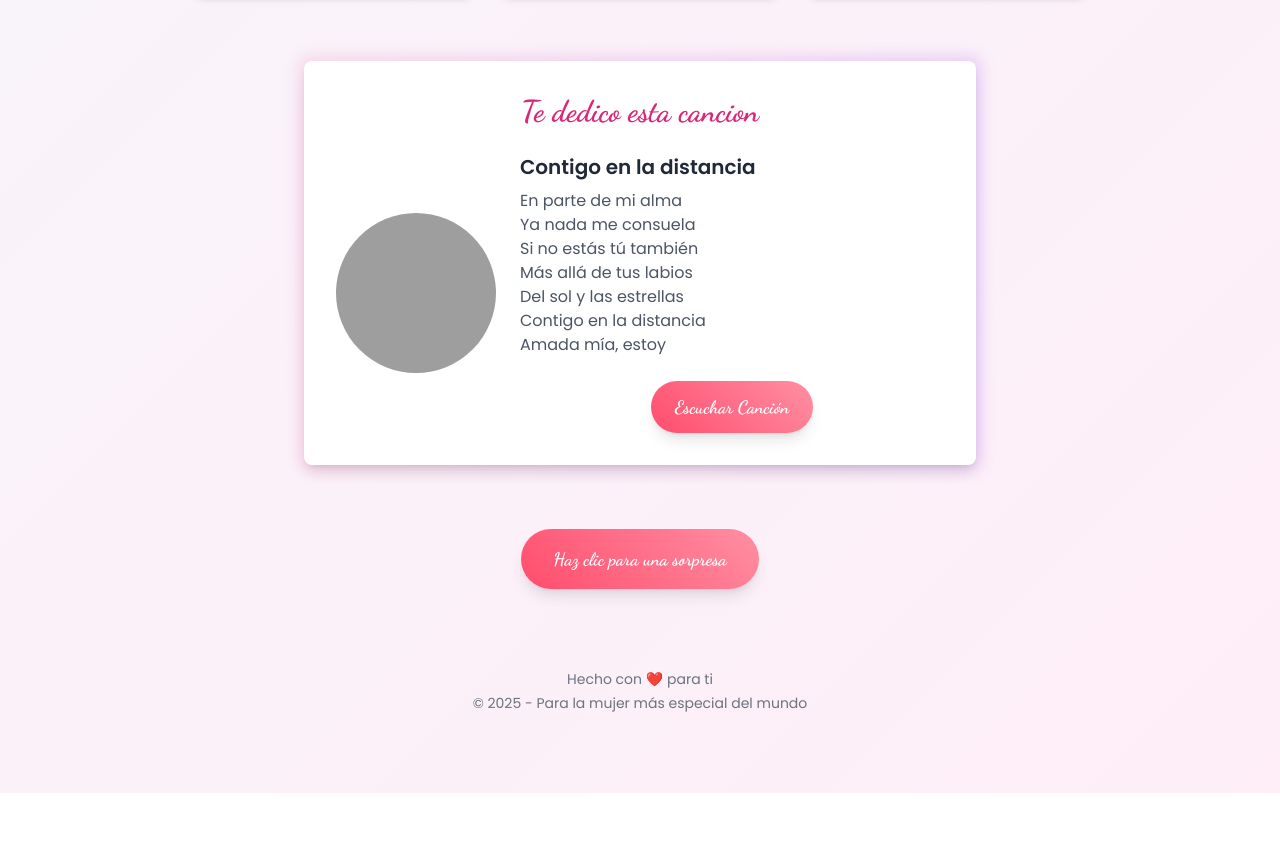
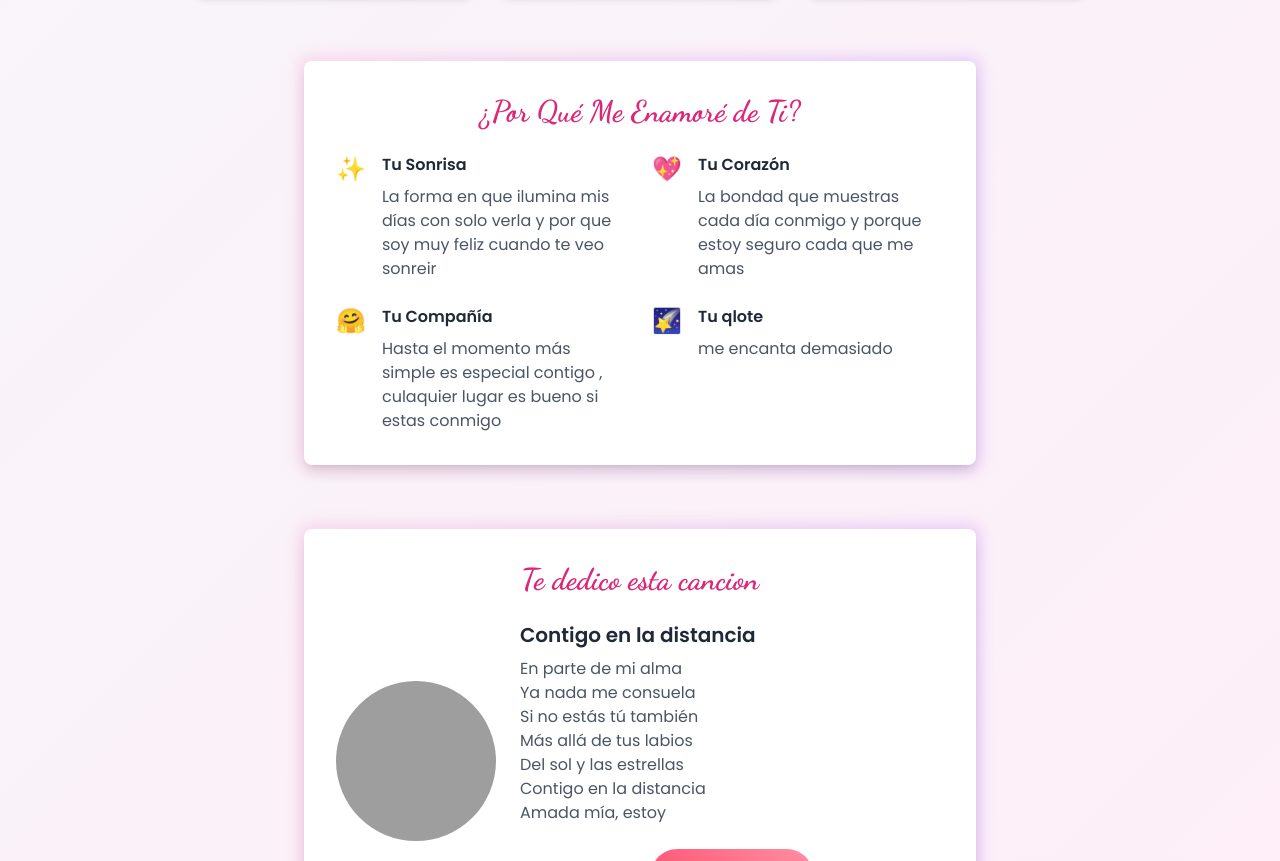
Before and after one commit to lensx27/pagina-eve, a plain HTML site: page index.html in a window 1280 px wide. Shown: the part 1106-1967 px from the top of the page. Before the commit the page ends 1899 px from the top, so only its background shows below. Drawn offline with nearby package versions, Linux system fonts and the light colour scheme; grey boxes are pictures that could not be loaded.

Commit message:
Update index.html

```diff
--- a/index.html
+++ b/index.html
@@ -161,7 +161,44 @@
                 <p class="text-gray-600 text-center">Amarte cada día más y hacerte feliz como tú me haces feliz a mí.</p>
             </div>
         </div>
-
+        <div class="flex justify-center my-16">
+            <div class="relative w-full max-w-2xl">
+                <div class="absolute -inset-1 bg-gradient-to-r from-pink-400 to-purple-500 rounded-lg blur opacity-25"></div>
+                <div class="relative bg-white p-8 rounded-lg shadow-lg">
+                    <h2 class="dancing-font text-3xl text-center font-bold text-pink-600 mb-6"> ¿Por Qué Me Enamoré de Ti?</h2>
+                    <div class="grid grid-cols-1 md:grid-cols-2 gap-6">
+                        <div class="flex items-start">
+                            <div class="text-pink-500 text-2xl mr-4">✨</div>
+                            <div>
+                                <h3 class="font-semibold text-gray-800 mb-2">Tu Sonrisa</h3>
+                                <p class="text-gray-600">La forma en que ilumina mis días con solo verla y por que soy muy feliz cuando te veo sonreir</p>
+                            </div>
+                        </div>
+                        <div class="flex items-start">
+                            <div class="text-pink-500 text-2xl mr-4">💖</div>
+                            <div>
+                                <h3 class="font-semibold text-gray-800 mb-2">Tu Corazón</h3>
+                                <p class="text-gray-600">La bondad que muestras cada día conmigo y porque estoy seguro cada que me amas</p>
+                            </div>
+                        </div>
+                        <div class="flex items-start">
+                            <div class="text-pink-500 text-2xl mr-4">🤗</div>
+                            <div>
+                                <h3 class="font-semibold text-gray-800 mb-2">Tu Compañía</h3>
+                                <p class="text-gray-600">Hasta el momento más simple es especial contigo , culaquier lugar es bueno si estas conmigo</p>
+                            </div>
+                        </div>
+                        <div class="flex items-start">
+                            <div class="text-pink-500 text-2xl mr-4">🌠</div>
+                            <div>
+                                <h3 class="font-semibold text-gray-800 mb-2">Tu qlote</h3>
+                                <p class="text-gray-600">me encanta demasiado  </p>
+                            </div>
+                        </div>
+                    </div>
+                </div>
+            </div>
+        </div>
         <div class="flex justify-center mb-16">
             <div class="relative w-full max-w-2xl">
                 <div class="absolute -inset-1 bg-gradient-to-r from-pink-400 to-purple-500 rounded-lg blur opacity-25"></div>
```
